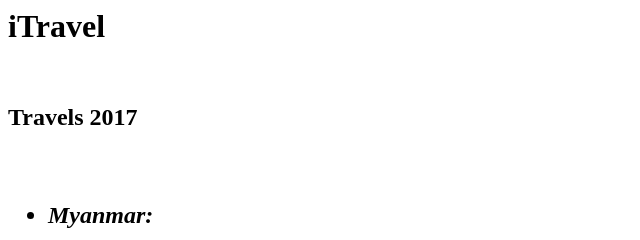
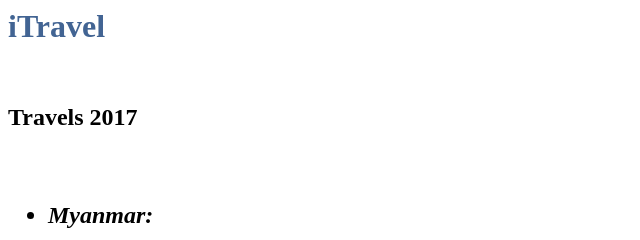
Before and after one commit to sakumpf/sakumpf.github.io, a plain HTML site: page index.html in a window 1280 px wide. Shown: the top 240 px of the page, 0-640 px from the left. Drawn offline with Linux system fonts and the light colour scheme.

Commit message:
a little bit of css

```diff
--- a/index.html
+++ b/index.html
@@ -1,3 +1,9 @@
+<html>
+<head>
+        <title> ... </title>
+        <link rel="stylesheet" href="main.css">
+    </head>
+    <body>
 <h1>iTravel</h1>
 <br/>
 <h2>Travels 2017<h2>
@@ -7,3 +13,5 @@
   <br/>Sch&ouml;n wars!
 <br/>
 <img src="Weltkarte_klein.jpg">
+</body>
+</html>
--- /dev/null
+++ b/main.css
@@ -0,0 +1,3 @@
+h1{
+  color: #426493;
+}
```
